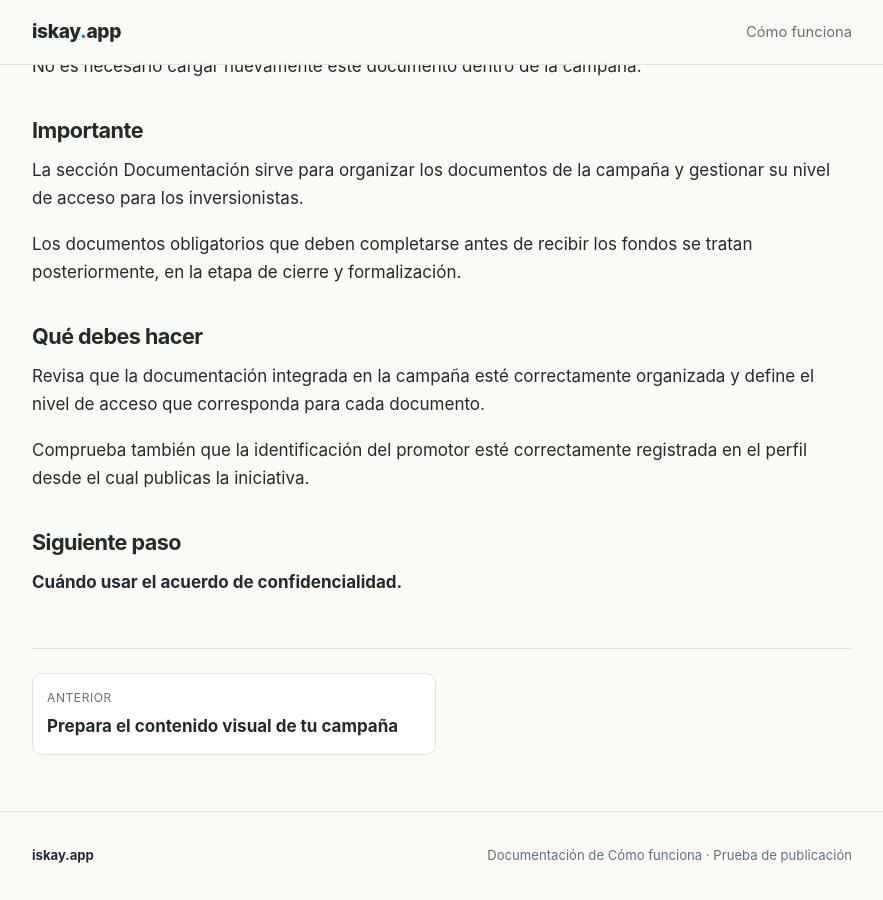
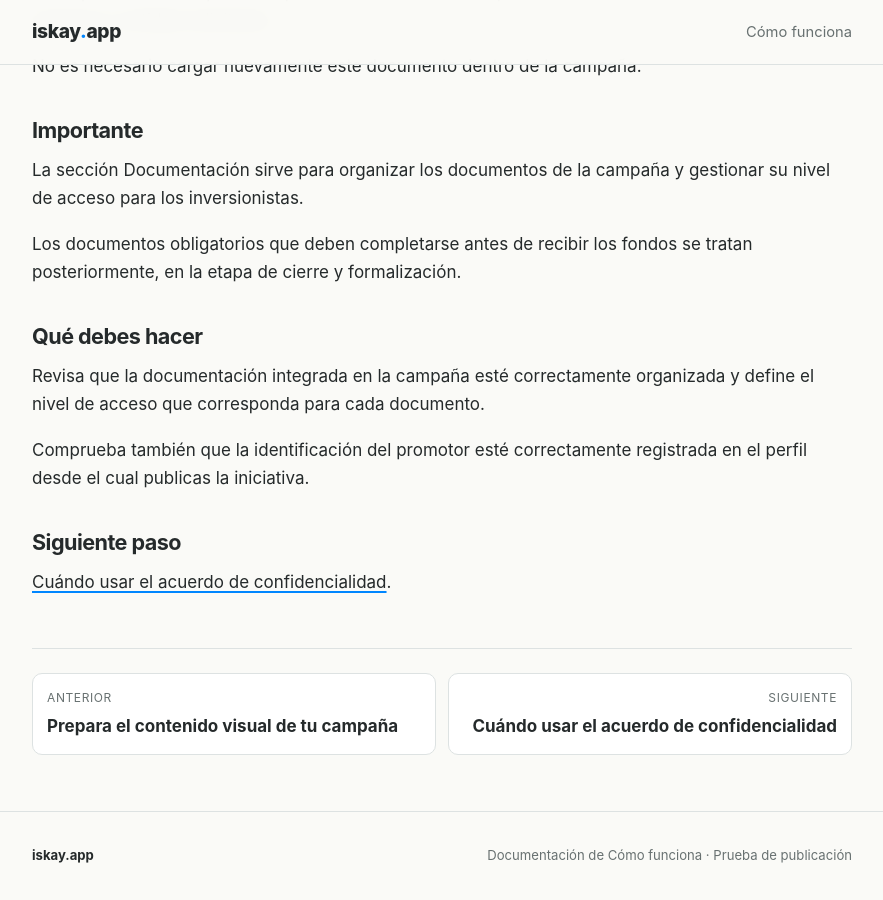
Before and after one commit to iskayApp/como-funciona, a Jekyll site: the page built from ideas/financiamiento-reembolsable/promotores/04-construye-y-publica-tu-campana/21-organiza-la-documentacion.md, in a window 1280 px wide and 900 px high, scrolled down 1322 px. Shown: the whole window, without its empty margins (198-1081 px from the left). Built offline with Jekyll 4.4.1, drawn with Linux system fonts in a browser that asks for light colours; some of the changed lines change nothing that is shown.

Commit message:
docs: enlazar ficha 21 con ficha 22

```diff
--- a/ideas/financiamiento-reembolsable/promotores/04-construye-y-publica-tu-campana/21-organiza-la-documentacion.md
+++ b/ideas/financiamiento-reembolsable/promotores/04-construye-y-publica-tu-campana/21-organiza-la-documentacion.md
@@ -14,6 +14,8 @@ status: "Borrador para revisión"
 reviewed: "2026-11-01"
 prev_url: /financiamiento-reembolsable/promotores/construye-y-publica-tu-campana/prepara-el-contenido-visual-de-tu-campana/
 prev_title: "Prepara el contenido visual de tu campaña"
+next_url: /financiamiento-reembolsable/promotores/construye-y-publica-tu-campana/cuando-usar-el-acuerdo-de-confidencialidad/
+next_title: "Cuándo usar el acuerdo de confidencialidad"
 ---
 
 # Organiza la documentación
@@ -69,4 +71,4 @@ Comprueba también que la identificación del promotor esté correctamente regis
 
 ## Siguiente paso
 
-**Cuándo usar el acuerdo de confidencialidad.**
+[Cuándo usar el acuerdo de confidencialidad]({{ '/financiamiento-reembolsable/promotores/construye-y-publica-tu-campana/cuando-usar-el-acuerdo-de-confidencialidad/' | relative_url }}).
```
